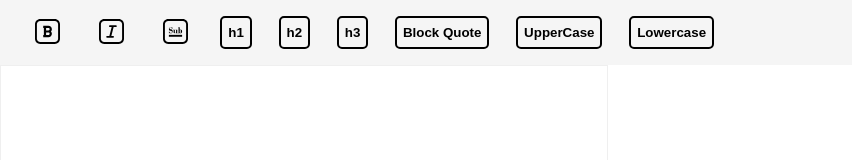
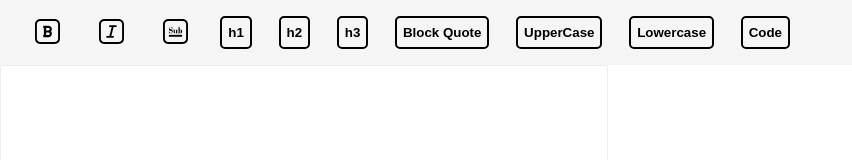
Before and after one commit to saptaksengupta/react-markdown, a React (Create React App) app: page / in a window 1280 px wide. Shown: the top 160 px of the page, without its empty margins (0-852 px from the left). Built offline with nearby package versions, Linux system fonts and the light colour scheme.

Commit message:
[master] `code` feature changes 🧑🏻‍💻

```diff
--- a/src/components/Header/Header.tsx
+++ b/src/components/Header/Header.tsx
@@ -95,6 +95,12 @@ const Header: React.FC = () => {
       >
         Lowercase
       </StyledOption>
+      <StyledOption
+        className={styles.textBtn}
+        onClick={(e) => onButtonClicked(SUPPORTED_OPTIONS.CODE)}
+      >
+        Code
+      </StyledOption>
     </StyledHeaderContainer>
   );
 };
--- a/src/shared/app.constant.ts
+++ b/src/shared/app.constant.ts
@@ -7,5 +7,6 @@ export const SUPPORTED_OPTIONS = {
     HEADINGTHREE: 'h3',
     BLOCKQUOTE: 'blockquote',
     UPPERCASE: 'uppercase',
-    LOWERCASE: 'lowercase'
+    LOWERCASE: 'lowercase',
+    CODE: 'code'
 }
--- a/src/shared/app.utils.ts
+++ b/src/shared/app.utils.ts
@@ -49,6 +49,9 @@ export const parseTextBasedOnChoice = (choice: any) => {
       case SUPPORTED_OPTIONS.LOWERCASE:
         range.insertNode(makeItlowercase(String(selectedRangeTxt)));
         break;
+      case SUPPORTED_OPTIONS.CODE:
+        range.insertNode(makeItCode(selectedRangeTxt));
+        break;
       default:
         break;
     }
@@ -82,3 +85,6 @@ const makeItUppercase = <T>(text: string): Text =>
 
 const makeItlowercase = <T>(text: string): Text =>
   document.createTextNode(`${text ? text.toLowerCase() : "lowercase text"}`);
+
+const makeItCode = <T>(text: T): Text =>
+  document.createTextNode(`${text ? "`" + text + " `" : "`Your code here `"}`);
```
